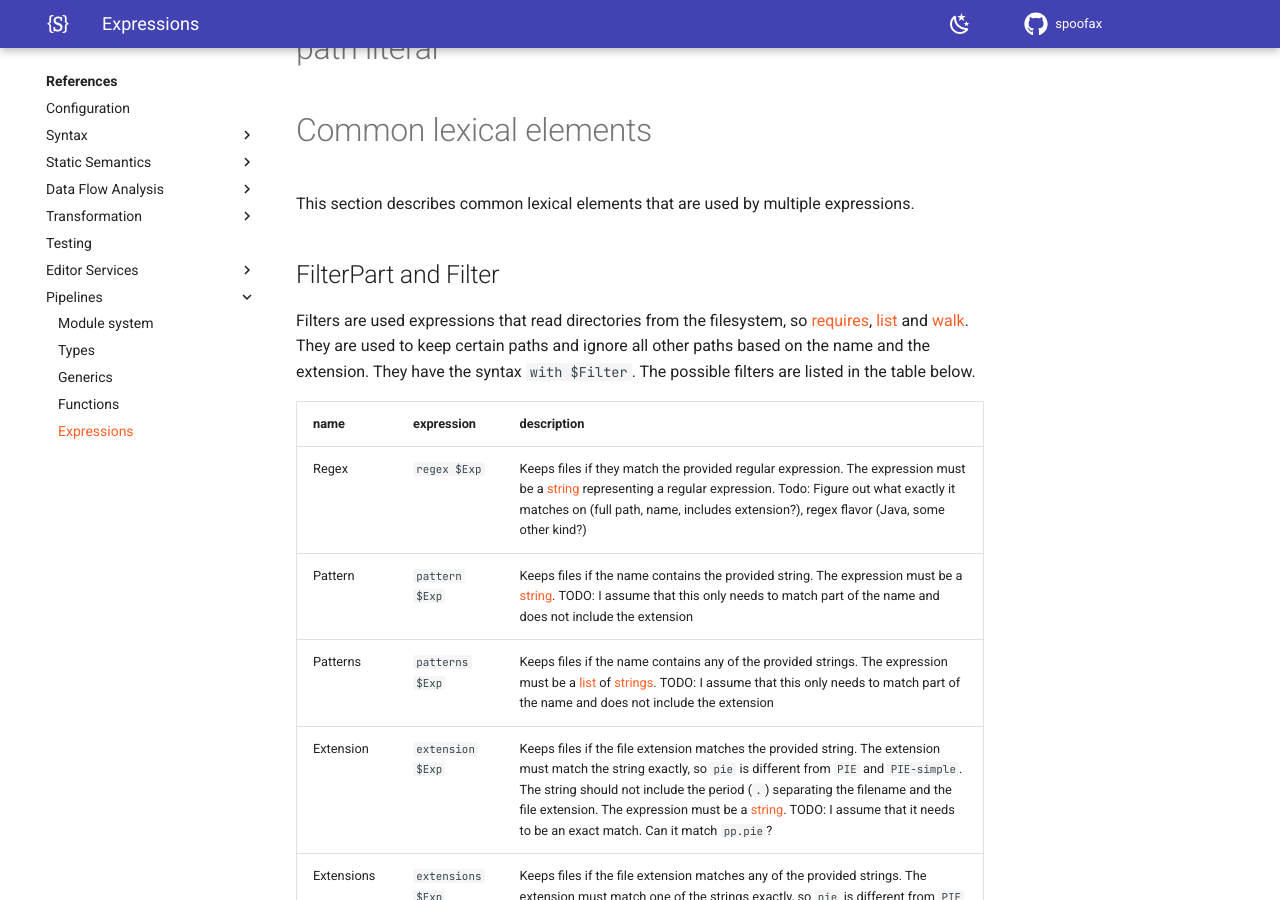
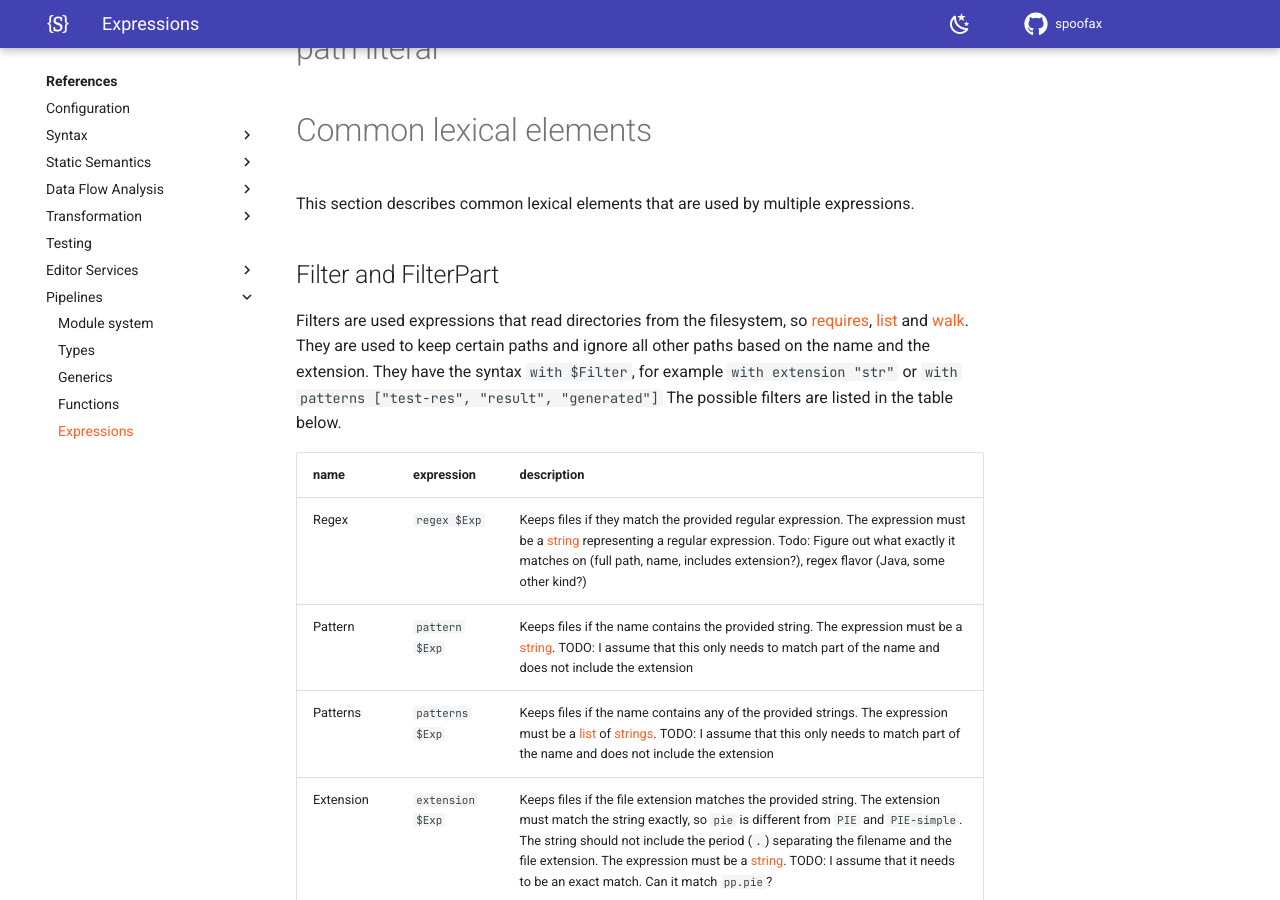
Before and after one commit to pdmosses/metaborg.github.io, an MkDocs documentation site: the page built from docs/references/pipelines/expressions.md, in a window 1280 px wide and 900 px high, scrolled down 8404 px. Built offline with MkDocs 1.6.1 and Material for MkDocs 9.7.7, drawn with Linux system fonts in a browser that asks for light colours; comment, search, counter and statistics services are not loaded.

Commit message:
quickfix: Rename PIE filter section, add example

```diff
--- a/docs/references/pipelines/expressions.md
+++ b/docs/references/pipelines/expressions.md
@@ -423,11 +423,11 @@ The type of a task supplier expression is `supplier<T>`, where `T` is the type o
 This section describes common lexical elements that are used by multiple expressions.
 
 
-## FilterPart and Filter
+## Filter and FilterPart
 
 Filters are used expressions that read directories from the filesystem, so [requires](#requires), [list](#list) and [walk](#walk).
 They are used to keep certain paths and ignore all other paths based on the name and the extension.
-They have the syntax `with $Filter`.
+They have the syntax `with $Filter`, for example `with extension "str"` or `with patterns ["test-res", "result", "generated"]`
 The possible filters are listed in the table below.
 
 | name | expression | description |
```
